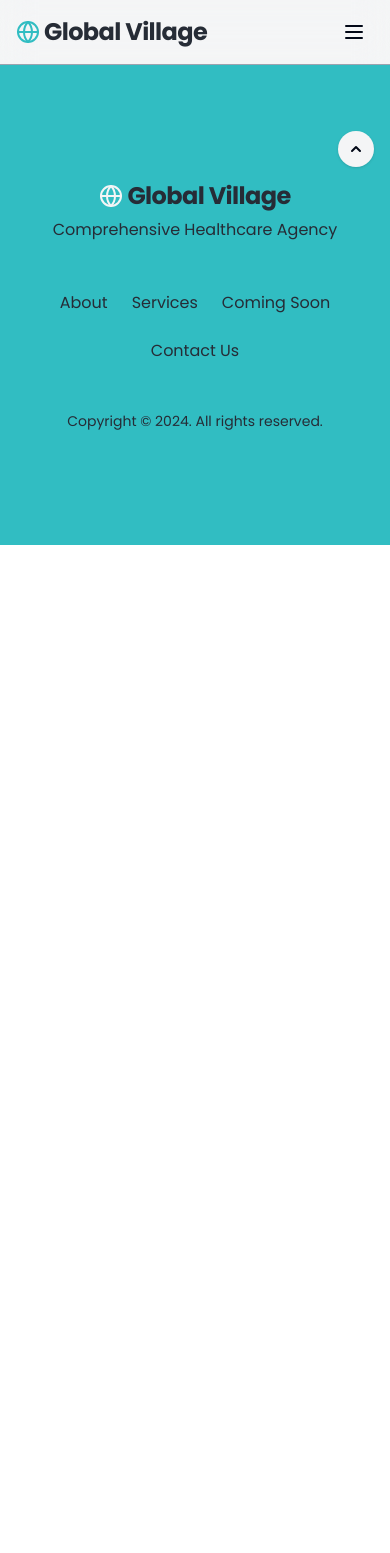
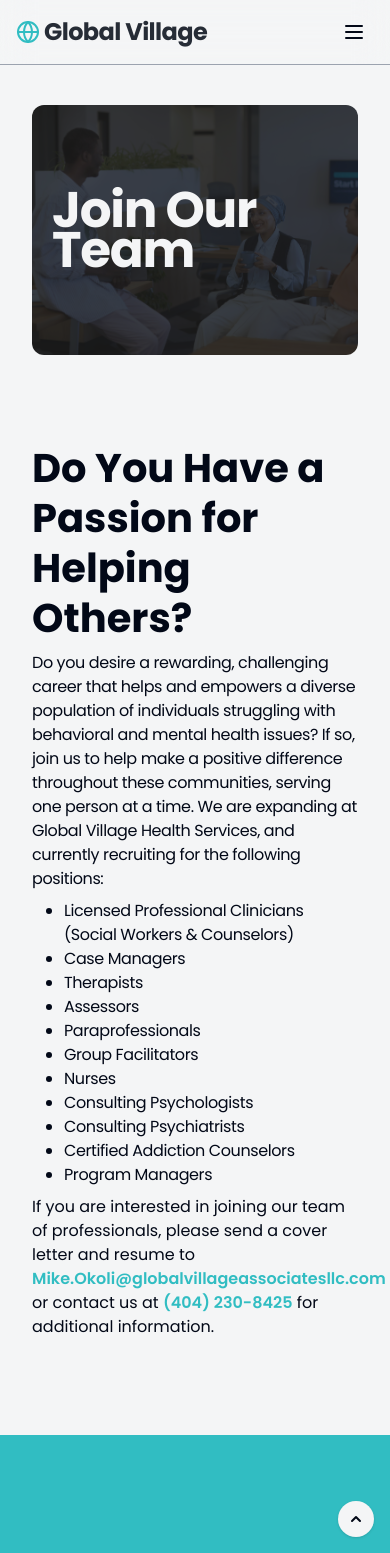
Before and after one commit to kngtee/global-village, a React (Vite) app: page /join-team in a window 390 px wide. Shown: the top 1553 px of the page. Before the commit the page ends 844 px from the top, so only its background shows below. Built offline with nearby package versions, Linux system fonts and the light colour scheme.

Commit message:
join team

```diff
--- a/src/components/HeroSection.tsx
+++ b/src/components/HeroSection.tsx
@@ -24,7 +24,7 @@
             >
               Learn More
             </Button>
-            <Button>Join Our Team</Button>
+            <Button onClick={() => navigate("/join-team")}>Join Our Team</Button>
           </div>
         </div>
         {/* Right side */}
--- a/src/components/MenuNav.tsx
+++ b/src/components/MenuNav.tsx
@@ -45,7 +45,12 @@
             >
               Contact Us
             </a> */}
-            <Button className="bg-[#262c36]">Join Our Team</Button>
+            <Button
+              className="bg-[#262c36]"
+              onClick={() => navigate("/join-team")}
+            >
+              Join Our Team
+            </Button>
           </div>
           {/* Mobile toggle */}
           <div className="lg:hidden md:flex flex-col justify-end">
@@ -64,12 +69,17 @@
             <ul>
               {navItems.map((item, index) => (
                 <li key={index} className="py-4">
-                  <a href={item.link}>{item.label}</a>
+                  <a onClick={() => navigate(item.link)}>{item.label}</a>
                 </li>
               ))}
             </ul>
             <div className="flex mt-4">
-              <Button className="bg-[#262c36]">Join Our Team</Button>
+              <Button
+                className="bg-[#262c36]"
+                onClick={() => navigate("/join-team")}
+              >
+                Join Our Team
+              </Button>
             </div>
           </div>
         )}
--- a/src/pages/AboutUs.tsx
+++ b/src/pages/AboutUs.tsx
@@ -3,7 +3,7 @@
 const AboutUs = () => {
   return (
     <>
-      <section className="container h-fit" id="coming-soon">
+      <section className="container h-fit" >
         <div className="flex items-center justify-center gap-5 w-full h-[250px] lg:h-[500px] bgAbt background-tint rounded-xl mt-10 mb-10 p-5">
           <h1 className="text-[50px] leading-[40px] lg:text-[100px] lg:leading-[90px] font-bold tracking-tight text-[#f4f5f6]">
             About Us
@@ -38,7 +38,7 @@
           </p>
         </div>
       </section>
-      <section className="h-fit bg-[#262c36]/5" id="about-us">
+      <section className="h-fit bg-[#262c36]/5" >
         <div className="container items-center justify-center py-24 space-y-12 lg:grid lg:grid-cols-2 lg:gap-[50px]">
           <figure className="w-full">
             <img
--- /dev/null
+++ b/src/pages/JoinTeam.tsx
@@ -0,0 +1,53 @@
+const JoinTeam = () => {
+  return (
+    <>
+      <section className="container h-fit">
+        <div className="flex items-center justify-center gap-5 w-full h-[250px] lg:h-[500px] bgAbt background-tint rounded-xl mt-10 mb-10 p-5">
+          <h1 className="text-[50px] leading-[40px] lg:text-[100px] lg:leading-[90px] font-bold tracking-tight text-[#f4f5f6]">
+            Join Our Team
+          </h1>
+        </div>
+        <div className="pb-24 pt-12">
+          <h1 className="text-[40px] leading-[50px] font-bold">
+            Do You Have a Passion for Helping Others?
+          </h1>
+          <p className="text-[16px] leading-[24px] font-light tracking-tight my-2">
+            Do you desire a rewarding, challenging career that helps and
+            empowers a diverse population of individuals struggling with
+            behavioral and mental health issues? If so, join us to help make a
+            positive difference throughout these communities, serving one person
+            at a time. We are expanding at Global Village Health Services, and
+            currently recruiting for the following positions:
+          </p>
+          <ul className="container text-[16px] leading-[24px] font-light tracking-tight my-2 list-disc">
+            <li>
+              Licensed Professional Clinicians (Social Workers & Counselors)
+            </li>
+            <li>Case Managers</li>
+            <li>Therapists</li>
+            <li>Assessors</li>
+            <li>Paraprofessionals</li>
+            <li>Group Facilitators</li>
+            <li>Nurses</li>
+            <li>Consulting Psychologists</li>
+            <li>Consulting Psychiatrists</li>
+            <li>Certified Addiction Counselors</li>
+            <li>Program Managers</li>
+          </ul>
+          <p>
+            If you are interested in joining our team of professionals, please
+            send a cover letter and resume to{" "}
+            <span className="text-[#31bdc2] font-semibold">
+              Mike.Okoli@globalvillageassociatesllc.com
+            </span>{" "}
+            or contact us at{" "}
+            <span className="text-[#31bdc2] font-semibold">(404) 230-8425</span>{" "}
+            for additional information.
+          </p>
+        </div>
+      </section>
+    </>
+  );
+};
+
+export default JoinTeam;
--- a/src/pages/Services.tsx
+++ b/src/pages/Services.tsx
@@ -24,7 +24,7 @@
             Our services include:
           </p>
           {/* Services */}
-          <div className="flex items-center justify-center mt-10">
+          <div className="flex items-center justify-center mt-5">
             <div className="grid grid-cols-2 gap-6 lg:grid lg:grid-cols-3 lg:gap-10 mt-6">
               {serviceItems.slice(0, serviceItems.length).map((item, index) => (
                 <div
--- a/src/routes/Routers.tsx
+++ b/src/routes/Routers.tsx
@@ -2,7 +2,8 @@
 import AboutUs from "../pages/AboutUs";
 import Home from "../pages/Home";
 import { Route, Routes } from "react-router-dom";
-import ComingSoon from "@/pages/ComingSoon";
+import ComingSoon from "../pages/ComingSoon";
+import JoinTeam from "../pages/JoinTeam";
 
 const Routers = () => {
   return (
@@ -12,6 +13,7 @@
         <Route path="/about-us" element={<AboutUs />} />
         <Route path="/services" element={<Services />} />
         <Route path="/coming-soon" element={<ComingSoon />} />
+        <Route path="/join-team" element={<JoinTeam />} />
       </Routes>
     </>
   );
```
